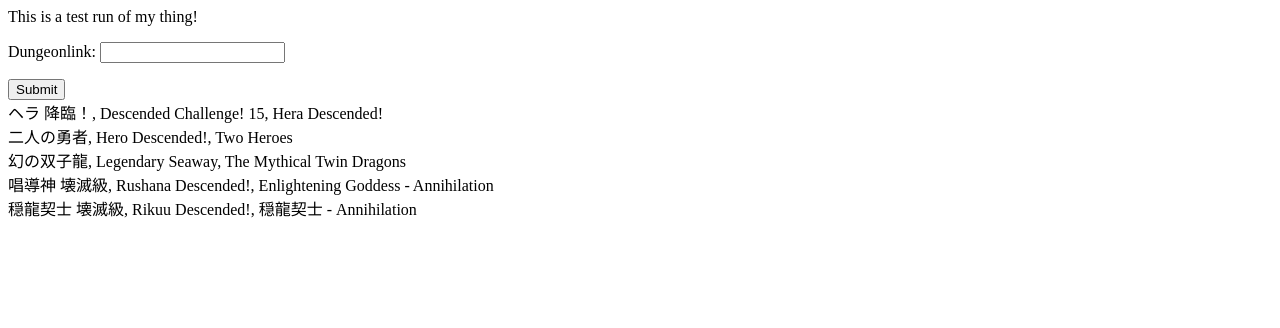
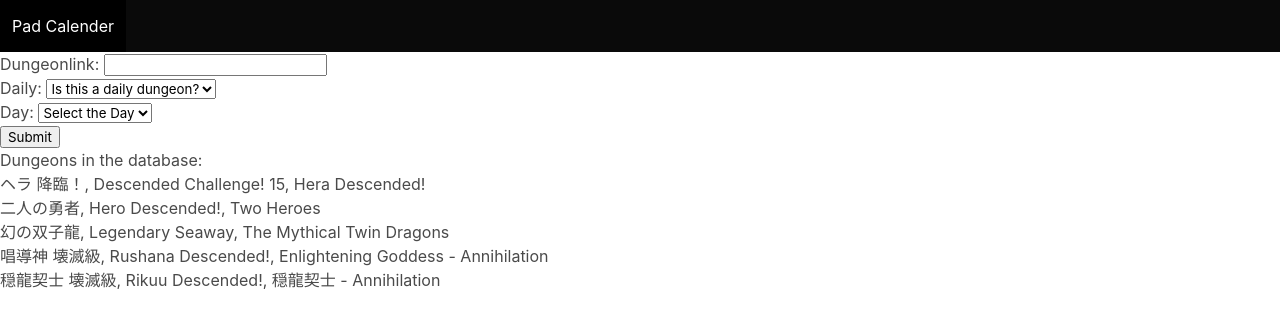
Before and after one commit to rohilthopu/pdb-django, a Django app: page / in a window 1280 px wide. Shown: the top 328 px of the page. Run offline with Django 3.2, Linux system fonts and the light colour scheme; data comes from the database, SQL or seed files in the repository; both versions use the stored data as it was after the commit; some libraries are stand-ins or nearby versions.

Commit message:
updated forms, views, models to start keeping track of daily

```diff
--- a/pad_cal/dungeon/forms.py
+++ b/pad_cal/dungeon/forms.py
@@ -1,4 +1,24 @@
 from django import forms
+
+DAY_CHOICES = (
+    ('', 'Select the Day'),
+    ('Sunday', 'Sunday'),
+    ('Monday', 'Monday'),
+    ('Tuesday', 'Tuesday'),
+    ('Wednesday', 'Wednesday'),
+    ('Thursday', 'Thursday'),
+    ('Friday', 'Friday'),
+    ('Saturday', 'Saturday'),
+)
+
+DAILY_CHOICES = (
+    ('', 'Is this a daily dungeon?'),
+    ('y', 'Yes'),
+    ('n', 'No')
+
+)
 
 class DungeonLink(forms.Form):
     dungeonLink = forms.CharField(max_length=50)
+    daily = forms.ChoiceField(choices=DAILY_CHOICES, required=True)
+    day = forms.ChoiceField(choices=DAY_CHOICES, required=False)
--- a/pad_cal/dungeon/models.py
+++ b/pad_cal/dungeon/models.py
@@ -9,3 +9,4 @@ class Dungeon(models.Model):
     battles = models.CharField(default="", max_length=10)
     dungeonType = models.CharField(default="", max_length=30)
     dungeonLink = models.TextField(default="")
+    daily = models.BooleanField(default=False)
--- a/pad_cal/dungeon/views.py
+++ b/pad_cal/dungeon/views.py
@@ -26,21 +26,22 @@ def homeView(request):
 
             link = data.get('dungeonLink')
 
-            for item in source:
-                if item.dungeonLink.lower() == link.lower():
-                    exists = True
-            if (not exists):
-                parsedDungeon['dungeonLink'] = link
-                parse(link)
+            if 'mission' in link:
+                for item in source:
+                    if item.dungeonLink.lower() == link.lower():
+                        exists = True
+                if (not exists):
+                    parsedDungeon['dungeonLink'] = link
+                    parse(link)
 
-                dungeon = Dungeon(jpnTitle=parsedDungeon['jpnTitle'], altTitle=parsedDungeon['altTitle'],
-                                  altTitle2=parsedDungeon['altTitle2'], stamina=parsedDungeon['stamina'],
-                                  battles=parsedDungeon['battles'],
-                                  dungeonLink=parsedDungeon['dungeonLink'], dungeonType=parsedDungeon['dungeonType'])
-                dungeon.save()
-                return redirect('/home/')
-            else:
-                return redirect('/home/')
+                    dungeon = Dungeon(jpnTitle=parsedDungeon['jpnTitle'], altTitle=parsedDungeon['altTitle'],
+                                      altTitle2=parsedDungeon['altTitle2'], stamina=parsedDungeon['stamina'],
+                                      battles=parsedDungeon['battles'],
+                                      dungeonLink=parsedDungeon['dungeonLink'], dungeonType=parsedDungeon['dungeonType'])
+                    dungeon.save()
+                    return redirect('/home/')
+                else:
+                    return redirect('/home/')
     return render(request, template, context)
 
 
--- a/pad_cal/templates/home.html
+++ b/pad_cal/templates/home.html
@@ -3,10 +3,26 @@
 <head>
     <meta charset="UTF-8">
     <title>Pad Cal Home</title>
+    <link rel="stylesheet" href="https://cdnjs.cloudflare.com/ajax/libs/bulma/0.7.1/css/bulma.min.css">
+    <script defer src="https://use.fontawesome.com/releases/v5.0.7/js/all.js"></script>
+
 </head>
-<body>
 
-<h>This is a test run of my thing!</h>
+
+<meta name="viewport" content="width=device-width, initial-scale=1">
+
+
+<body class="has-navbar-fixed-top">
+
+<nav class="navbar is-fixed-top is-black" role="navigation">
+    <div class="navbar-menu">
+        <div class="navbar-start">
+            <a class="navbar-item" href="/home/">Pad Calender</a>
+
+        </div>
+    </div>
+</nav>
+
 
 <form method="POST">
     {% csrf_token %}
@@ -15,8 +31,9 @@
 </form>
 
 
+<div>Dungeons in the database:</div>
 {% for dungeon in dungeons %}
-    <div>{{ dungeon.jpnTitle }},  {{ dungeon.altTitle }},  {{ dungeon.altTitle2 }}</div>
+    <div>{{ dungeon.jpnTitle }}, {{ dungeon.altTitle }}, {{ dungeon.altTitle2 }}</div>
 
 {% endfor %}
 
```
Also changed, not shown: pad_cal/db.sqlite3, pad_cal/dungeon/migrations/0003_dungeon_daily.py (added).
